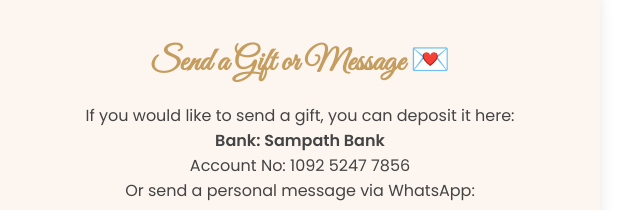
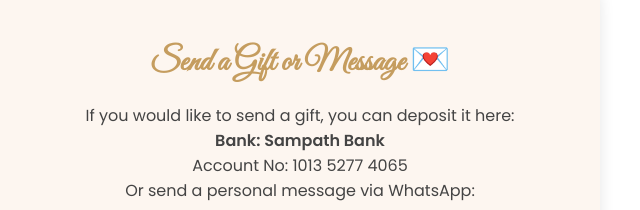
Before and after one commit to swtdulshan/wedding-invite, a plain HTML site: page index.html in a window 1280 px wide. Shown: the part 2420-2630 px from the top of the page, 0-640 px from the left. Drawn offline with Linux system fonts and the light colour scheme.

Commit message:
Update index.html

```diff
--- a/index.html
+++ b/index.html
@@ -153,7 +153,7 @@ footer { margin:50px 0 20px; font-size:0.9rem; color:#777; }
 <section class="gift-section">
   <h3>Send a Gift or Message 💌</h3>
   <p>If you would like to send a gift, you can deposit it here:</p>
-  <p><b>Bank: Sampath Bank</b><br>Account No: 1092 5247 7856</p>
+  <p><b>Bank: Sampath Bank</b><br>Account No: 1013 5277 4065</p>
   <p>Or send a personal message via WhatsApp:</p>
   <a href="https://wa.me/94770576860?text=Hello%20Kavi%20%26%20Samitha!%20Congratulations!" class="gift-btn" target="_blank">Send Message</a>
 </section>
```
